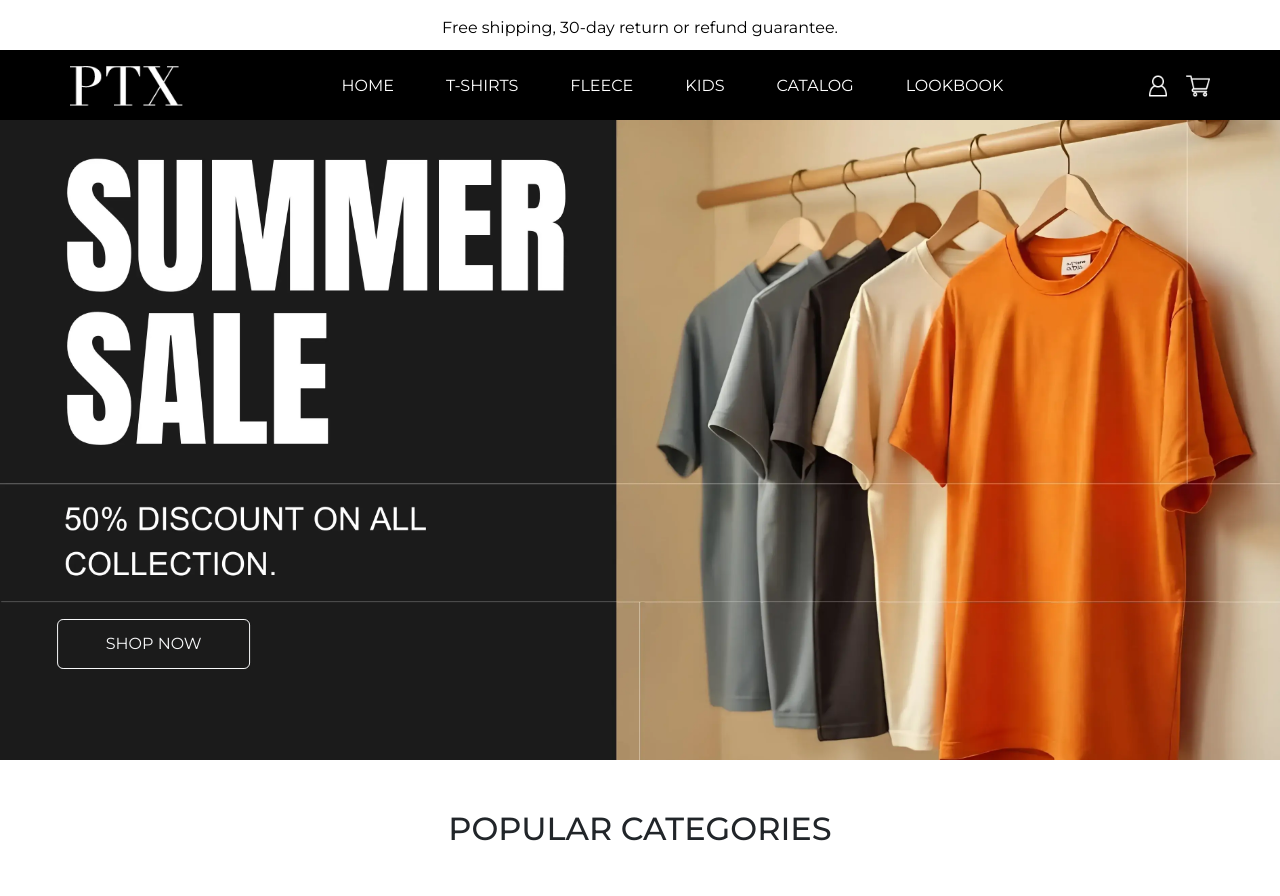
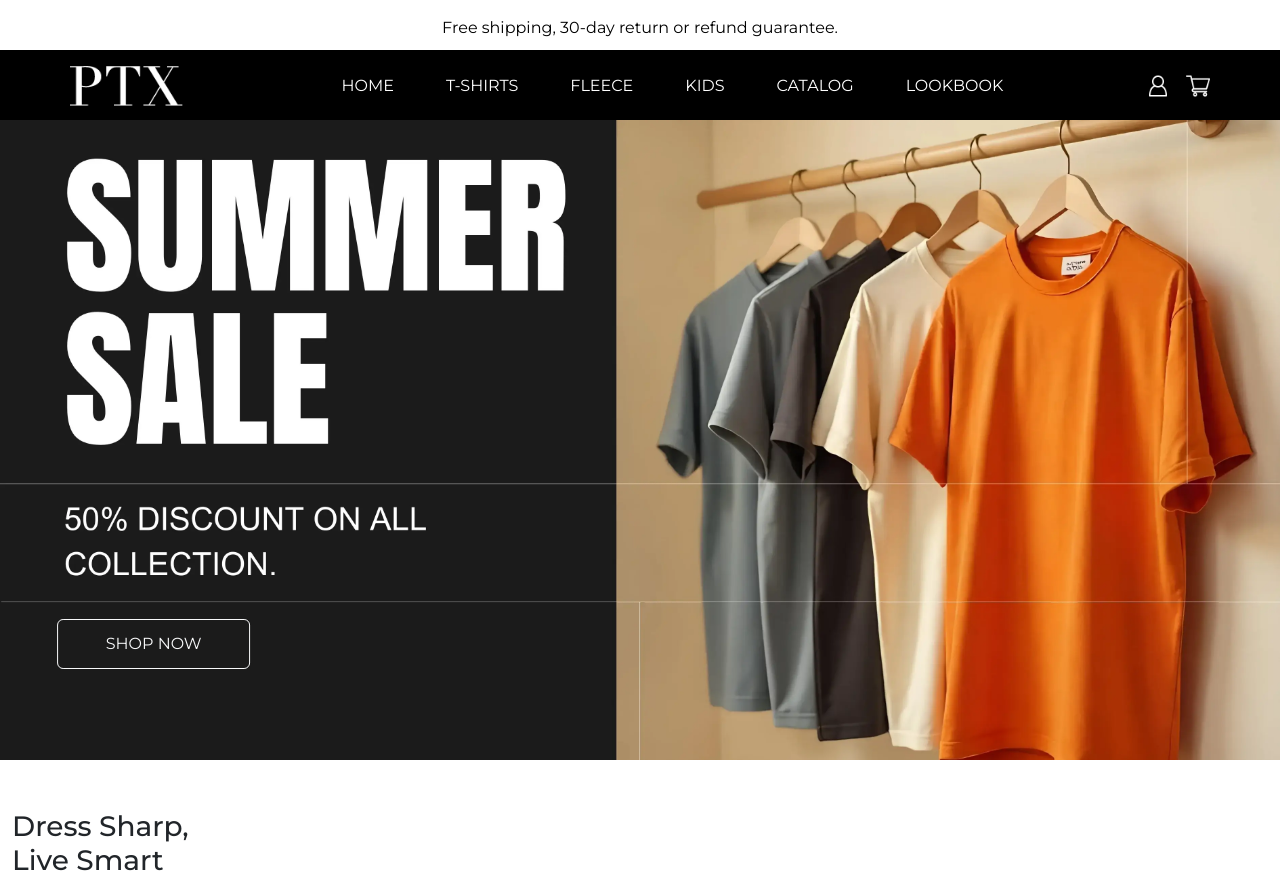
Before and after one commit to Zeeshanprojects/PTX-Ecommerce, a React (Vite) app in the folder ecommerce-app/: page / in a window 1280 px wide. Shown: the top 896 px of the page. Built offline with nearby package versions, Linux system fonts and the light colour scheme.

Commit message:
code Updated

```diff
--- a/ecommerce-app/src/Pages/Home.jsx
+++ b/ecommerce-app/src/Pages/Home.jsx
@@ -127,7 +127,7 @@ export default function Home() {
       </div>
 
       <div className="space"></div>
-      <motion.div
+      {/* <motion.div
         className="container-fluid"
         initial="hidden"
         whileInView="visible"
@@ -157,8 +157,21 @@ export default function Home() {
             </motion.div>
           ))}
         </div>
-      </motion.div>
+      </motion.div> */}
+<div className="container-fluid">
+  <div className="row">
+    <div className="col-sm-12 col-md-6 col-lg-2 col-xl-2">
+      <h3>Dress Sharp,
+Live Smart</h3>
+    </div>
+     <div className="col-sm-12 col-md-6 col-lg-2 col-xl-2"></div>
+      <div className="col-sm-12 col-md-6 col-lg-2 col-xl-2"></div>
+       <div className="col-sm-12 col-md-6 col-lg-2 col-xl-2"></div>
+        <div className="col-sm-12 col-md-6 col-lg-2 col-xl-2"></div>
+         <div className="col-sm-12 col-md-6 col-lg-2 col-xl-2"></div>
 
+  </div>
+</div>
       <br />
       <h2 className="text-center">BEST SELLINGS</h2>
       <div className="space"></div>
```
Also changed, not shown: ecommerce-app/src/Images/Big-Banner.webp (added), ecommerce-app/src/Images/Big-banner.png (added).
